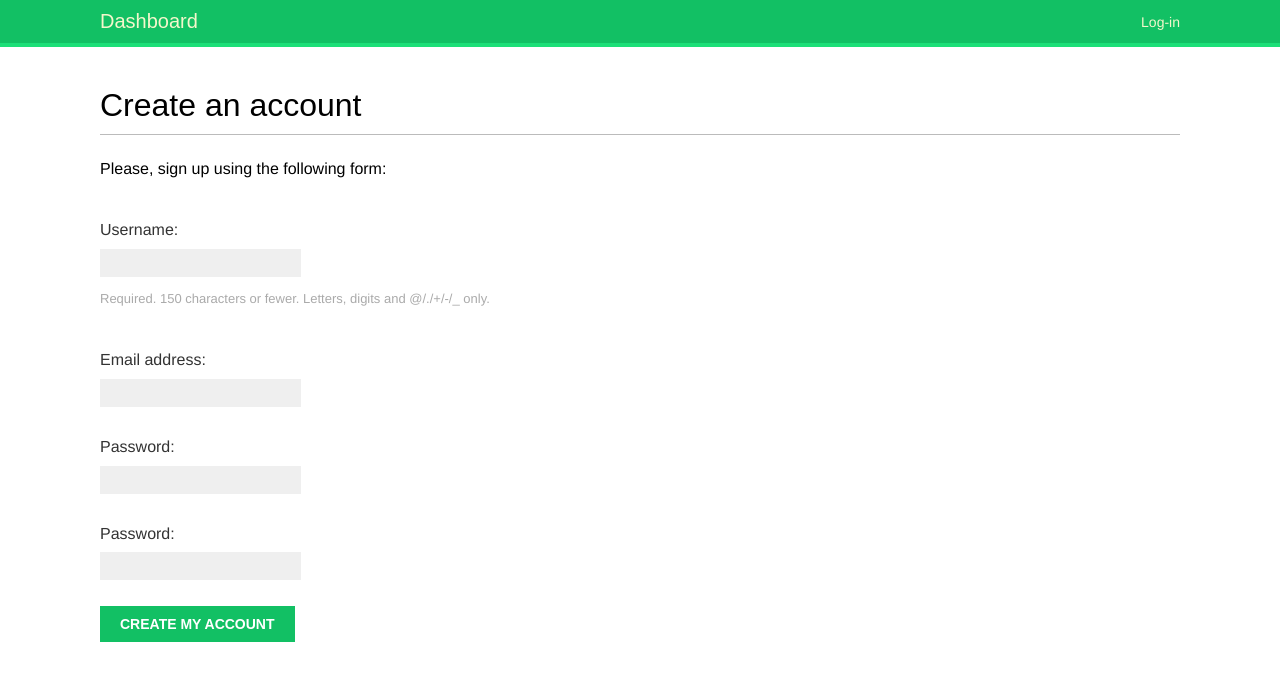
After one commit to siddheshgupte/hackocracy_repo, a Django app: page /register/ in a window 1280 px wide. The commit adds this page. Shown: the top 681 px of the page. Run offline with Django 3.2, Linux system fonts and the light colour scheme; some web fonts are replaced.

Commit message:
Do User Registration

```diff
--- a/hackocracy/dashboard/forms.py
+++ b/hackocracy/dashboard/forms.py
@@ -1,5 +1,24 @@
 from django import forms
+from django.contrib.auth.models import User
+
 
 class LoginForm(forms.Form):
     username = forms.CharField()
     password = forms.CharField(widget=forms.PasswordInput)
+
+
+class UserRegistrationForm(forms.ModelForm):
+    password = forms.CharField(label='Password',
+                               widget=forms.PasswordInput)
+    password2 = forms.CharField(label='Password',
+                               widget=forms.PasswordInput)
+
+    class Meta:
+        model = User
+        fields = ('username', 'email')
+
+    def clean_password2(self):
+        cd = self.cleaned_data
+        if cd['password'] != cd['password2']:
+            raise forms.ValidationError('Passwords don\'t match.')
+        return cd['password2']
--- a/hackocracy/dashboard/templates/base.html
+++ b/hackocracy/dashboard/templates/base.html
@@ -24,7 +24,7 @@
 
   <span class="user">
     {% if request.user.is_authenticated %}
-      Hello {{ request.user.first_name }},
+      Hello {{ request.user.username }},
       <a href="{% url "logout" %}">Logout</a>
     {% else %}
       <a href="{% url "login" %}">Log-in</a>
--- /dev/null
+++ b/hackocracy/dashboard/templates/dashboard/register.html
@@ -0,0 +1,13 @@
+{% extends "base.html" %}
+
+{% block title %}Create an account{% endblock %}
+
+{% block content %}
+  <h1>Create an account</h1>
+  <p>Please, sign up using the following form:</p>
+  <form action="." method="post">
+    {{ user_form.as_p }}
+    {% csrf_token %}
+    <p><input type="submit" value="Create my account"></p>
+  </form>
+{% endblock %}
--- a/hackocracy/dashboard/templates/registration/login.html
+++ b/hackocracy/dashboard/templates/registration/login.html
@@ -10,7 +10,7 @@
       Please try again.
     </p>
   {% else %}
-    <p>Please, use the following form to log-in:</p>
+    <p>Please, use the following form to log-in. If you don't have an account <a href="{% url "register" %}">register here</a></p>
   {% endif %}
   <div class="login-form">
     <form action="{% url 'login' %}" method="post">
@@ -19,5 +19,6 @@
       <input type="hidden" name="next" value="{{ next }}" />
       <p><input type="submit" value="Log-in"></p>
     </form>
+    <p><a href="{% url "password_reset" %}">Forgot your password?</a></p>
   </div>
 {% endblock %}
--- /dev/null
+++ b/hackocracy/dashboard/templates/registration/password_reset_email.html
@@ -0,0 +1,3 @@
+Someone asked for password reset for email {{ email }}. Follow the link below:
+{{ protocol }}://{{ domain }}{% url "password_reset_confirm" uidb64=uid token=token %}
+Your username, in case you've forgotten: {{ user.get_username }}
--- a/hackocracy/dashboard/urls.py
+++ b/hackocracy/dashboard/urls.py
@@ -1,5 +1,5 @@
 from django.conf.urls import url
-from .views import user_login
+from .views import register
 from django.contrib.auth import views as auth_views
 from .views import dashboard
 
@@ -13,11 +13,32 @@ urlpatterns = [
     url(r'^logout/$',
         auth_views.logout,
         name='logout'),
-    url(r'logout-then-login',
+    url(r'^logout-then-login/$',
         auth_views.logout_then_login,
         name='logout_then_login'),
     url(r'^$',
         dashboard,
         name='dashboard'),
+    url(r'^password-change/$',
+        auth_views.password_change,
+        name='password_change'),
+    url(r'^password-change-done/$',
+        auth_views.password_change_done,
+        name='password_change_done'),
+    url(r'^password-reset/$',
+        auth_views.password_reset,
+        name='password_reset'),
+    url(r'^password-reset/done/$',
+        auth_views.password_reset_done,
+        name='password_reset_done'),
+    url(r'^password-reset/confirm/(?P<uidb64>[-\w]+)/(?P<token>[-\w]+)/$',
+        auth_views.password_reset_confirm,
+        name='password_reset_confirm'),
+    url(r'^password_reset/complete/$',
+        auth_views.password_reset_complete,
+        name='password_reset_complete'),
+    url(r'^register/$',
+        register,
+        name='register'),
 
 ]
--- a/hackocracy/dashboard/views.py
+++ b/hackocracy/dashboard/views.py
@@ -1,7 +1,7 @@
 from django.shortcuts import render
 from django.http import HttpResponse
 from django.contrib.auth import authenticate, login
-from .forms import LoginForm
+from .forms import LoginForm, UserRegistrationForm
 from django.contrib.auth.decorators import login_required
 
 
@@ -24,8 +24,30 @@ def user_login(request):
         form = LoginForm()
     return render(request, 'dashboard/login.html', {'form': form})
 
+
 @login_required
 def dashboard(request):
     return render(request,
                   'dashboard/dashboard.html',
                   {'section':'dashboard'})
+
+
+def register(request):
+    if request.method == 'POST':
+        user_form = UserRegistrationForm(request.POST)
+        if user_form.is_valid():
+            # Create a new user object but avoid saving it yet
+            new_user = user_form.save(commit=False)
+            # Set the chosen password
+            new_user.set_password(
+                user_form.cleaned_data['password'])
+            # Save the User object
+            new_user.save()
+            return render(request,
+                          'dashboard/register_done.html',
+                          {'new_user': new_user})
+    else:
+        user_form = UserRegistrationForm()
+    return render(request,
+                  'dashboard/register.html',
+                  {'user_form': user_form})
--- a/hackocracy/hackocracy/settings.py
+++ b/hackocracy/hackocracy/settings.py
@@ -122,6 +122,10 @@ USE_TZ = True
 STATIC_URL = '/static/'
 STATICFILES_DIRS = ( os.path.join(BASE_DIR, "static"), )
 
+# Redirect settings
 LOGIN_REDIRECT_URL = reverse_lazy('dashboard')
 LOGIN_URL = reverse_lazy('login')
 LOGOUT_URL = reverse_lazy('logout')
+
+# Email settings
+EMAIL_BACKEND = 'django.core.mail.backends.console.EmailBackend'
```
Also changed, not shown: hackocracy/dashboard/templates/dashboard/register_done.html (added, +8 -0 lines), hackocracy/dashboard/templates/registration/password_change_done.html (added, +8 -0 lines), hackocracy/dashboard/templates/registration/password_change_form.html (added, +13 -0 lines), hackocracy/dashboard/templates/registration/password_reset_complete.html (added, +8 -0 lines), hackocracy/dashboard/templates/registration/password_reset_confirm.html (added, +17 -0 lines), hackocracy/dashboard/templates/registration/password_reset_done.html (added, +9 -0 lines), hackocracy/dashboard/templates/registration/password_reset_form.html (added, +13 -0 lines), hackocracy/requirements.txt (added, +52 -0 lines), hackocracy/db.sqlite3.
